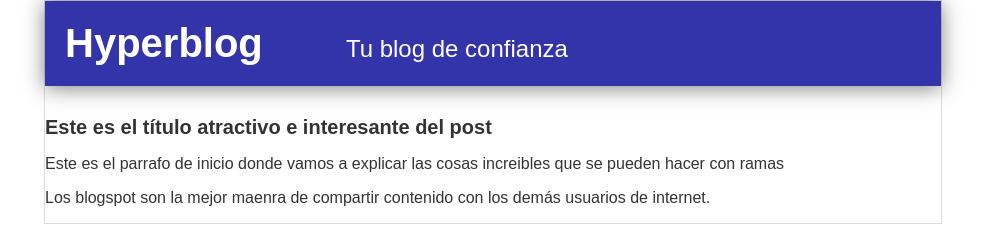
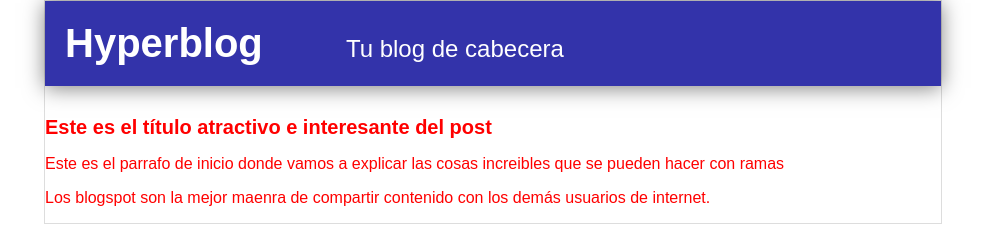
Before and after one commit to JEDUAR34/CURSO-GIT-Y-GITHUB, a plain HTML site: page index.html in a window 1280 px wide. Shown: the whole page, without its empty margins (147-1132 px from the left). Drawn offline with Linux system fonts and the light colour scheme; files whose address does not match are found by name.

Commit message:
Cambie el contenido del span y el color del body

```diff
--- a/index.html
+++ b/index.html
@@ -19,7 +19,7 @@
 	<body>
 		<div class="container">
 			<div class="cabecera">
-				Hyperblog <span class="tagline">Tu blog de confianza</span>
+				Hyperblog <span class="tagline">Tu blog de cabecera</span>
 			</div>
 			<div class="post">
 				<h1>Este es el título atractivo e interesante del post</h1>
--- a/style.css
+++ b/style.css
@@ -1,5 +1,5 @@
 body {
-	color: #333;
+	color: red;
 	text-align: center;
 	font-family: Arial, Helvetica, sans-serif;
 	font-size: 16px;
```
